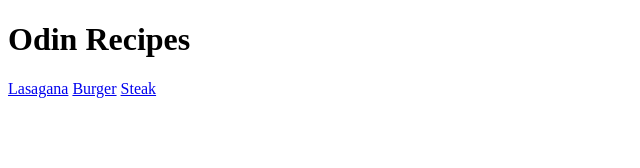
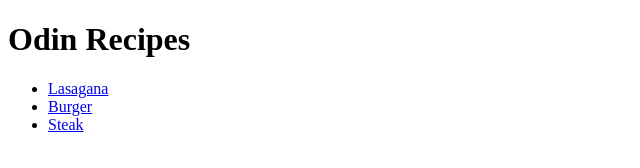
Before and after one commit to sik1j/odin-recipes, a plain HTML site: page index.html in a window 1280 px wide. Shown: the whole page, without its empty margins (0-640 px from the left). Drawn offline with Linux system fonts and the light colour scheme.

Commit message:
Update recipe links into a list

```diff
--- a/index.html
+++ b/index.html
@@ -1,15 +1,20 @@
 <!DOCTYPE html>
 <html lang="en">
+
 <head>
     <meta charset="UTF-8">
     <meta http-equiv="X-UA-Compatible" content="IE=edge">
     <meta name="viewport" content="width=device-width, initial-scale=1.0">
     <title>Odin Recipes</title>
 </head>
+
 <body>
     <h1>Odin Recipes</h1>
-    <a href="./recipes/lasagana.html">Lasagana</a>
-    <a href="./recipes/burger.jpg">Burger</a>
-    <a href="./recipes/steak.html">Steak</a>
+    <ul>
+        <li><a href="./recipes/lasagana.html">Lasagana</a></li>
+        <li><a href="./recipes/burger.jpg">Burger</a> </li>
+        <li><a href="./recipes/steak.html">Steak</a> </li>
+    </ul>
 </body>
+
 </html>
```
